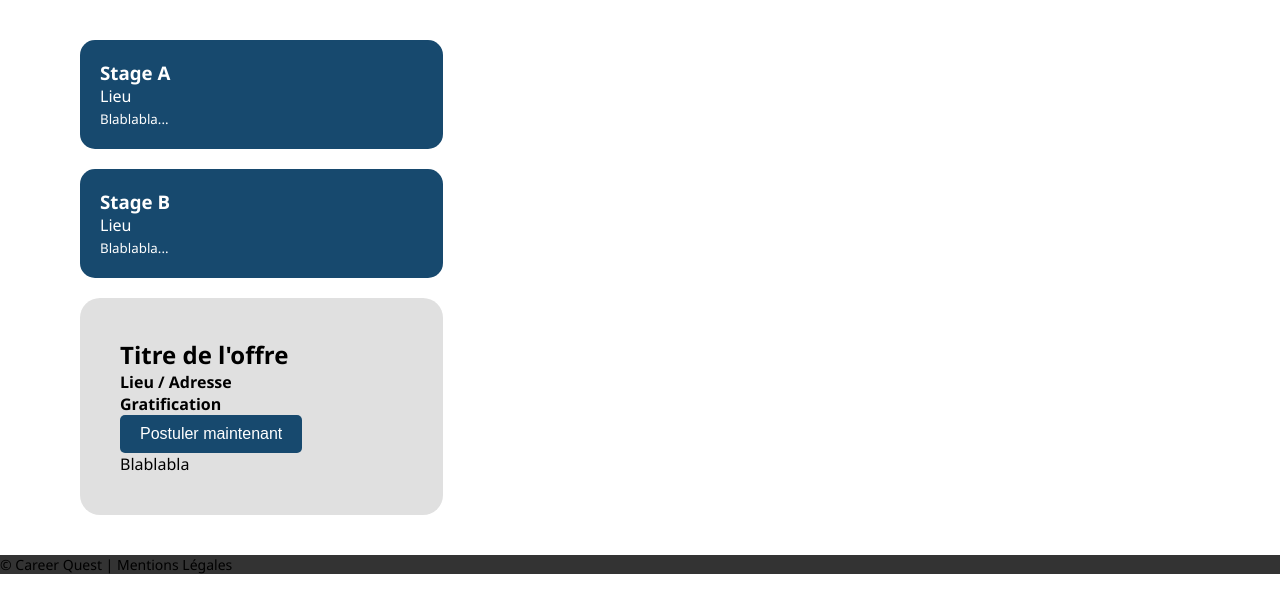
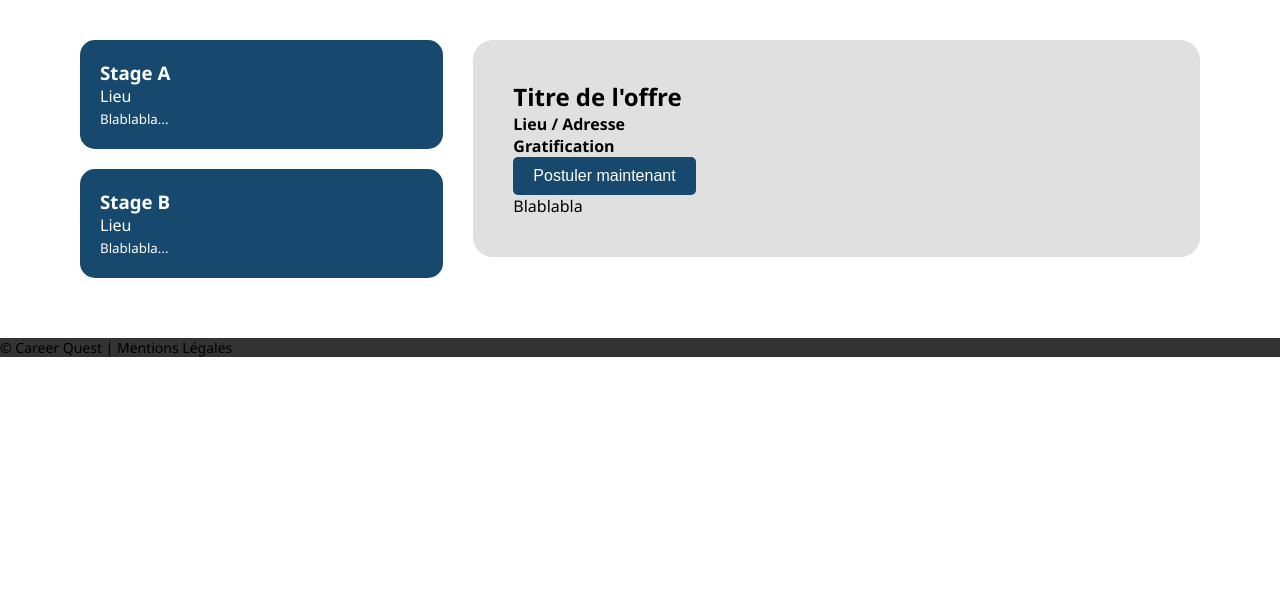
Before and after one commit to Mitakode/Projet-Web-G1, a PHP site: page / in a window 1280 px wide. Shown: the part 138-751 px from the top of the page. Run offline with PHP 8.4, Linux system fonts and the light colour scheme.

Commit message:
Fix layout issues by enforcing grid display and removing unnecessary sidebar in index.html

```diff
--- a/front/accueil_stylesheet.css
+++ b/front/accueil_stylesheet.css
@@ -1,5 +1,5 @@
 .main-container {
-    display: grid;
+    display: grid !important;
     grid-template-columns: 1fr 2fr;
     gap: 30px;
     padding: 40px;
@@ -23,6 +23,7 @@
     border-radius: 20px;
     height: fit-content;
     font: 16px "Segoe UI", sans-serif;
+    position: sticky;
 }
 
 .btn-candidate {
--- a/front/index.html
+++ b/front/index.html
@@ -39,7 +39,6 @@
                     <small>Blablabla...</small>
                 </div>
 
-                <aside class="sidebar">
                 <div class="list-offer">
                     <h3>Stage B</h3>
                     <p>Lieu</p>
```
